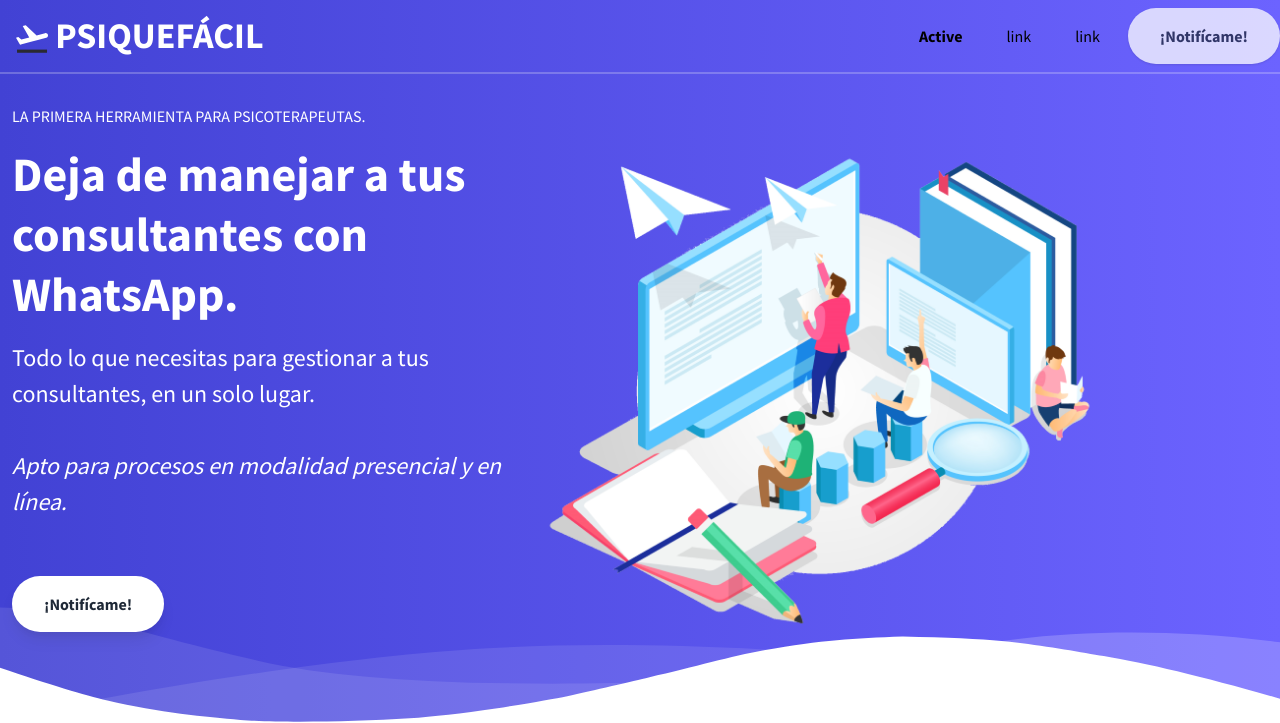
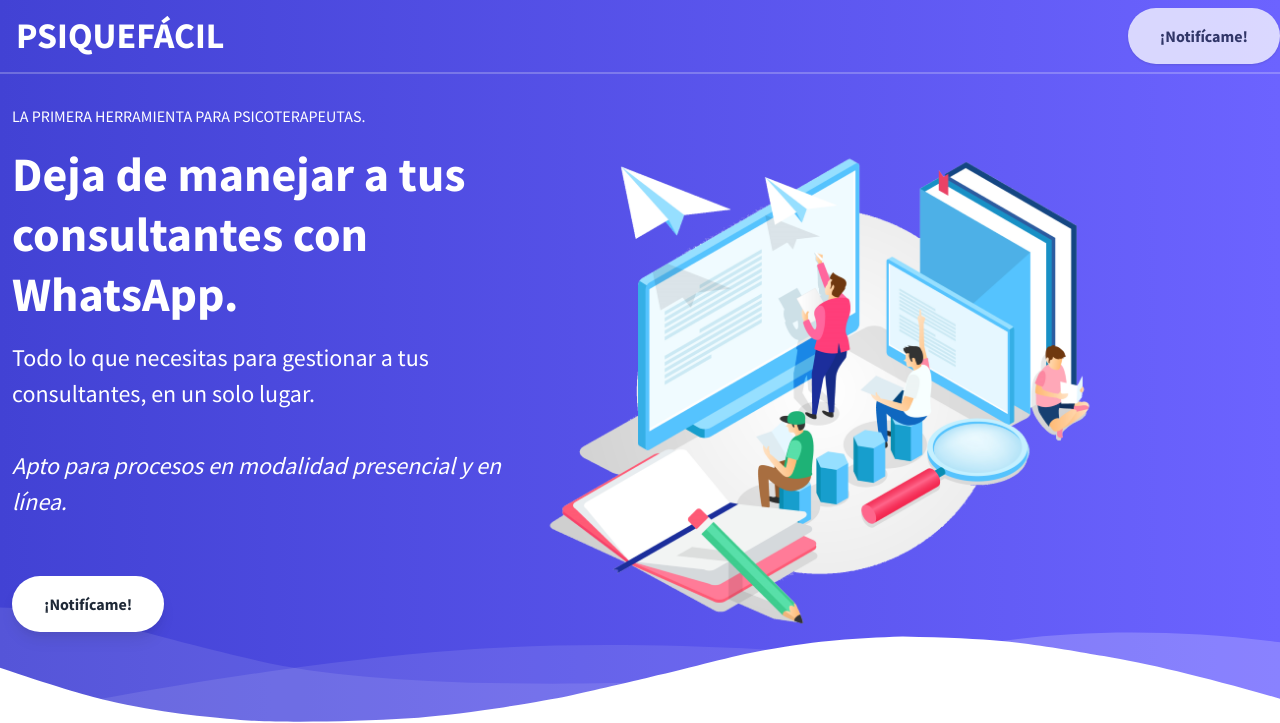
Before and after one commit to GaboGomezT/psique-facil, a Python web app: template templates/home/index.html in a window 1280 px wide. Shown: the top 723 px of the page. Run offline with Jinja, Linux system fonts and the light colour scheme; the template is opened without the code that fills it, so the values that code supplies are empty.

Commit message:
beta version of landing page finished

```diff
--- a/templates/home/index.html
+++ b/templates/home/index.html
@@ -26,14 +26,6 @@
       <div class="w-full container mx-auto flex flex-wrap items-center justify-between mt-0 py-2">
         <div class="pl-4 flex items-center">
           <a class="toggleColour text-white no-underline hover:no-underline font-bold text-2xl lg:text-4xl" href="#">
-            <!--Icon from: http://www.potlabicons.com/ -->
-            <svg class="h-8 fill-current inline" xmlns="http://www.w3.org/2000/svg" viewBox="0 0 512.005 512.005">
-              <rect fill="#2a2a31" x="16.539" y="425.626" width="479.767" height="50.502" transform="matrix(1,0,0,1,0,0)" />
-              <path
-                class="plane-take-off"
-                d=" M 510.7 189.151 C 505.271 168.95 484.565 156.956 464.365 162.385 L 330.156 198.367 L 155.924 35.878 L 107.19 49.008 L 211.729 230.183 L 86.232 263.767 L 36.614 224.754 L 0 234.603 L 45.957 314.27 L 65.274 347.727 L 105.802 336.869 L 240.011 300.886 L 349.726 271.469 L 483.935 235.486 C 504.134 230.057 516.129 209.352 510.7 189.151 Z "
-              />
-            </svg>
             PSIQUEFÁCIL
           </a>
         </div>
@@ -45,21 +37,12 @@
             </svg>
           </button>
         </div>
-        <div class="w-full flex-grow lg:flex lg:items-center lg:w-auto hidden mt-2 lg:mt-0 bg-white lg:bg-transparent text-black p-4 lg:p-0 z-20" id="nav-content">
-          <ul class="list-reset lg:flex justify-end flex-1 items-center">
-            <li class="mr-3">
-              <a class="inline-block py-2 px-4 text-black font-bold no-underline" href="#">Active</a>
-            </li>
-            <li class="mr-3">
-              <a class="inline-block text-black no-underline hover:text-gray-800 hover:text-underline py-2 px-4" href="#">link</a>
-            </li>
-            <li class="mr-3">
-              <a class="inline-block text-black no-underline hover:text-gray-800 hover:text-underline py-2 px-4" href="#">link</a>
-            </li>
-          </ul>
+        <div class="w-full flex-grow lg:flex justify-end lg:items-center lg:w-auto hidden mt-2 lg:mt-0 bg-white lg:bg-transparent text-black p-4 lg:p-0 z-20" id="nav-content">
+
           <button
             id="navAction"
             class="mx-auto lg:mx-0 hover:underline bg-white text-gray-800 font-bold rounded-full mt-4 lg:mt-0 py-4 px-8 shadow opacity-75 focus:outline-none focus:shadow-outline transform transition hover:scale-105 duration-300 ease-in-out"
+            onClick="document.getElementById('emailInput').scrollIntoView();"
           >
             ¡Notifícame!
           </button>
@@ -82,9 +65,12 @@
             <br>
             <i>Apto para procesos en modalidad presencial y en línea.</i>
           </p>
-          <button class="mx-auto lg:mx-0 hover:underline bg-white text-gray-800 font-bold rounded-full my-6 py-4 px-8 shadow-lg focus:outline-none focus:shadow-outline transform transition hover:scale-105 duration-300 ease-in-out">
+          <a href="#emailInput">
+            <button class="mx-auto lg:mx-0 hover:underline bg-white text-gray-800 font-bold rounded-full my-6 py-4 px-8 shadow-lg focus:outline-none focus:shadow-outline transform transition hover:scale-105 duration-300 ease-in-out"
+          >
             ¡Notifícame!
           </button>
+          </a>
         </div>
         <!--Right Col-->
         <div class="w-full md:w-3/5 py-6 text-center">
@@ -195,7 +181,7 @@
         </g>
       </g>
     </svg>
-    <section class="container mx-auto text-center py-6 mb-12">
+    <section id="emailInput" class="container mx-auto text-center py-6 mb-12">
       <h1 class="w-full my-2 text-5xl font-bold leading-tight text-center text-white">
         ¡Quiero saber más!
       </h1>
@@ -210,7 +196,7 @@
       </h3>
       <div class="mb-3 pt-0 text-gray-800">
         <input type="text" placeholder="Escribe aquí tu correo" class="px-3 py-3 placeholder-blueGray-300 text-blueGray-600 relative bg-white bg-white rounded text-sm border-0 shadow outline-none focus:outline-none focus:ring w-2/3"/>
-        <button class="mx-auto lg:mx-0 hover:underline bg-white text-gray-800 font-bold rounded-full my-6 py-4 px-8 shadow-lg focus:outline-none focus:shadow-outline transform transition hover:scale-105 duration-300 ease-in-out">
+        <button class="mx-auto lg:mx-0 hover:underline bg-white text-gray-800 font-bold my-6 py-4 px-8 shadow-lg focus:outline-none focus:shadow-outline transform transition hover:scale-105 duration-300 ease-in-out">
         ¡Subscribirme!
       </button>
       </div>
@@ -222,31 +208,10 @@
         <div class="w-full flex flex-col md:flex-row py-6">
           <div class="flex-1 mb-6 text-black">
             <a class="text-pink-600 no-underline hover:no-underline font-bold text-2xl lg:text-4xl" href="#">
-              <!--Icon from: http://www.potlabicons.com/ -->
-              <svg class="h-8 fill-current inline" xmlns="http://www.w3.org/2000/svg" viewBox="0 0 512.005 512.005">
-                <rect fill="#2a2a31" x="16.539" y="425.626" width="479.767" height="50.502" transform="matrix(1,0,0,1,0,0)" />
-                <path
-                  class="plane-take-off"
-                  d=" M 510.7 189.151 C 505.271 168.95 484.565 156.956 464.365 162.385 L 330.156 198.367 L 155.924 35.878 L 107.19 49.008 L 211.729 230.183 L 86.232 263.767 L 36.614 224.754 L 0 234.603 L 45.957 314.27 L 65.274 347.727 L 105.802 336.869 L 240.011 300.886 L 349.726 271.469 L 483.935 235.486 C 504.134 230.057 516.129 209.352 510.7 189.151 Z "
-                />
-              </svg>
-              LANDING
+              PSIQUEFÁCIL
             </a>
           </div>
-          <div class="flex-1">
-            <p class="uppercase text-gray-500 md:mb-6">Links</p>
-            <ul class="list-reset mb-6">
-              <li class="mt-2 inline-block mr-2 md:block md:mr-0">
-                <a href="#" class="no-underline hover:underline text-gray-800 hover:text-pink-500">FAQ</a>
-              </li>
-              <li class="mt-2 inline-block mr-2 md:block md:mr-0">
-                <a href="#" class="no-underline hover:underline text-gray-800 hover:text-pink-500">Help</a>
-              </li>
-              <li class="mt-2 inline-block mr-2 md:block md:mr-0">
-                <a href="#" class="no-underline hover:underline text-gray-800 hover:text-pink-500">Support</a>
-              </li>
-            </ul>
-          </div>
+
           <div class="flex-1">
             <p class="uppercase text-gray-500 md:mb-6">Legal</p>
             <ul class="list-reset mb-6">
@@ -258,20 +223,7 @@
               </li>
             </ul>
           </div>
-          <div class="flex-1">
-            <p class="uppercase text-gray-500 md:mb-6">Social</p>
-            <ul class="list-reset mb-6">
-              <li class="mt-2 inline-block mr-2 md:block md:mr-0">
-                <a href="#" class="no-underline hover:underline text-gray-800 hover:text-pink-500">Facebook</a>
-              </li>
-              <li class="mt-2 inline-block mr-2 md:block md:mr-0">
-                <a href="#" class="no-underline hover:underline text-gray-800 hover:text-pink-500">Linkedin</a>
-              </li>
-              <li class="mt-2 inline-block mr-2 md:block md:mr-0">
-                <a href="#" class="no-underline hover:underline text-gray-800 hover:text-pink-500">Twitter</a>
-              </li>
-            </ul>
-          </div>
+
           <div class="flex-1">
             <p class="uppercase text-gray-500 md:mb-6">Company</p>
             <ul class="list-reset mb-6">
@@ -288,7 +240,6 @@
           </div>
         </div>
       </div>
-      <a href="https://www.freepik.com/free-photos-vectors/background" class="text-gray-500">Background vector created by freepik - www.freepik.com</a>
     </footer>
     <!-- jQuery if you need it
   <script src="https://cdnjs.cloudflare.com/ajax/libs/jquery/3.3.1/jquery.min.js"></script>
```
